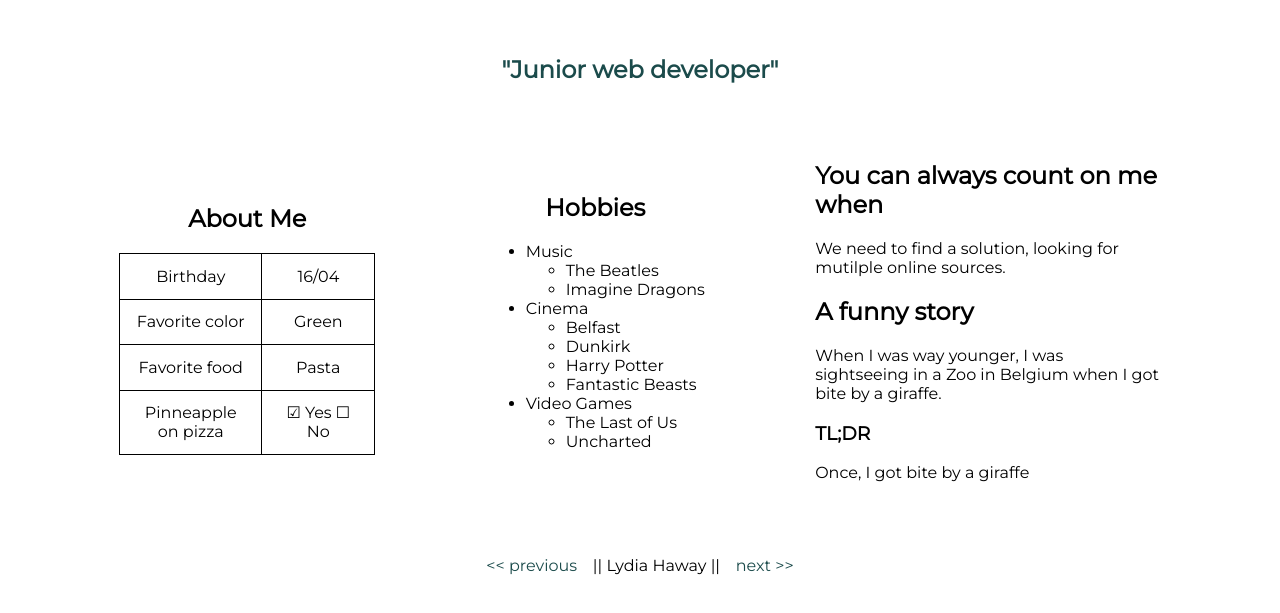
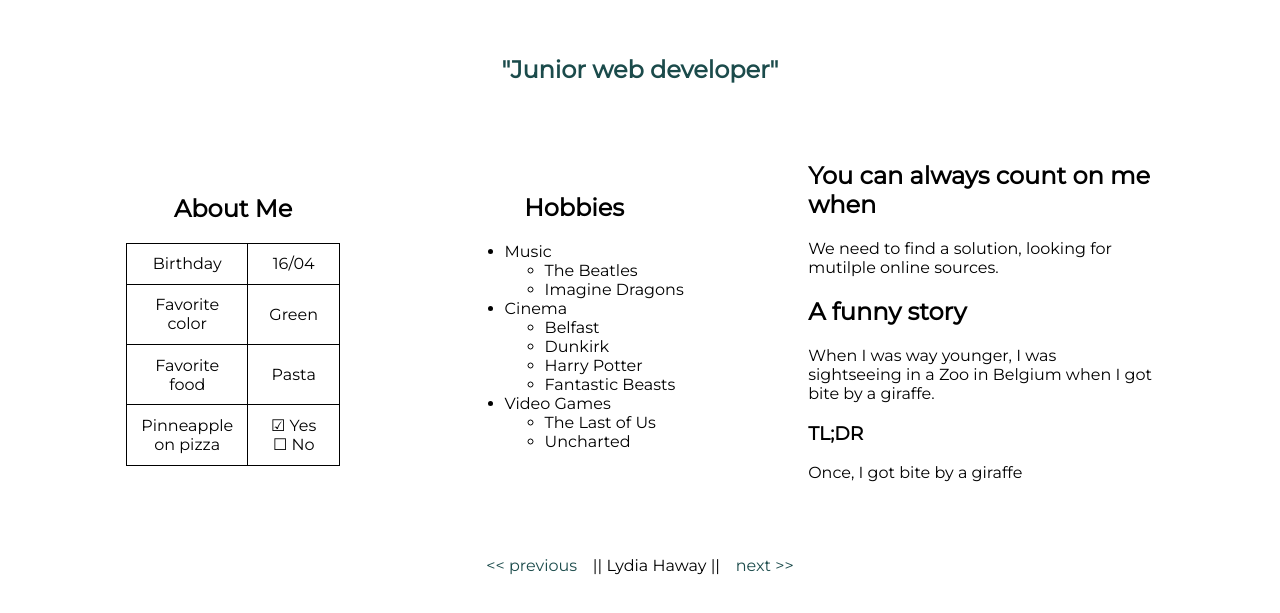
Before and after one commit to LydiaHaway/markdown-to-html, a plain HTML site: page index.html in a window 1280 px wide. Shown: the part 267-880 px from the top of the page. Drawn offline with Linux system fonts and the light colour scheme.

Commit message:
first commit

```diff
--- a/index.html
+++ b/index.html
@@ -39,7 +39,10 @@
               </tr>
               <tr>
                 <td>Pinneapple on pizza</td>
-                <td>&#9745; Yes &#9744; No</td>
+                <td>
+                  &#9745; Yes <br />
+                  &#9744; No
+                </td>
               </tr>
             </table>
           </section>
--- a/style.css
+++ b/style.css
@@ -57,7 +57,7 @@ table {
 tr,
 td {
   text-align: center;
-  width: 25%;
+  width: 30%;
   padding: 5%;
 }
 
```
